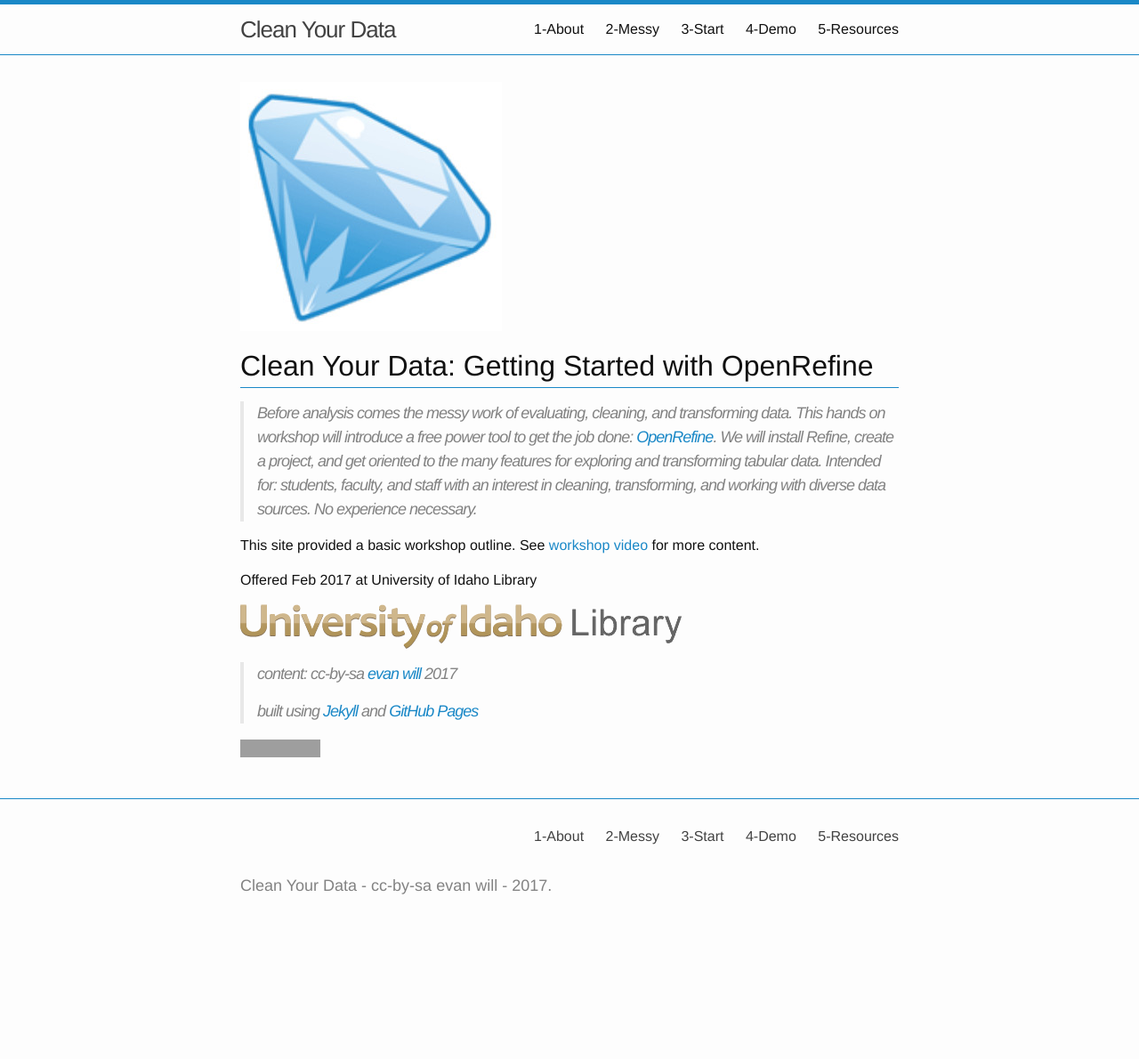
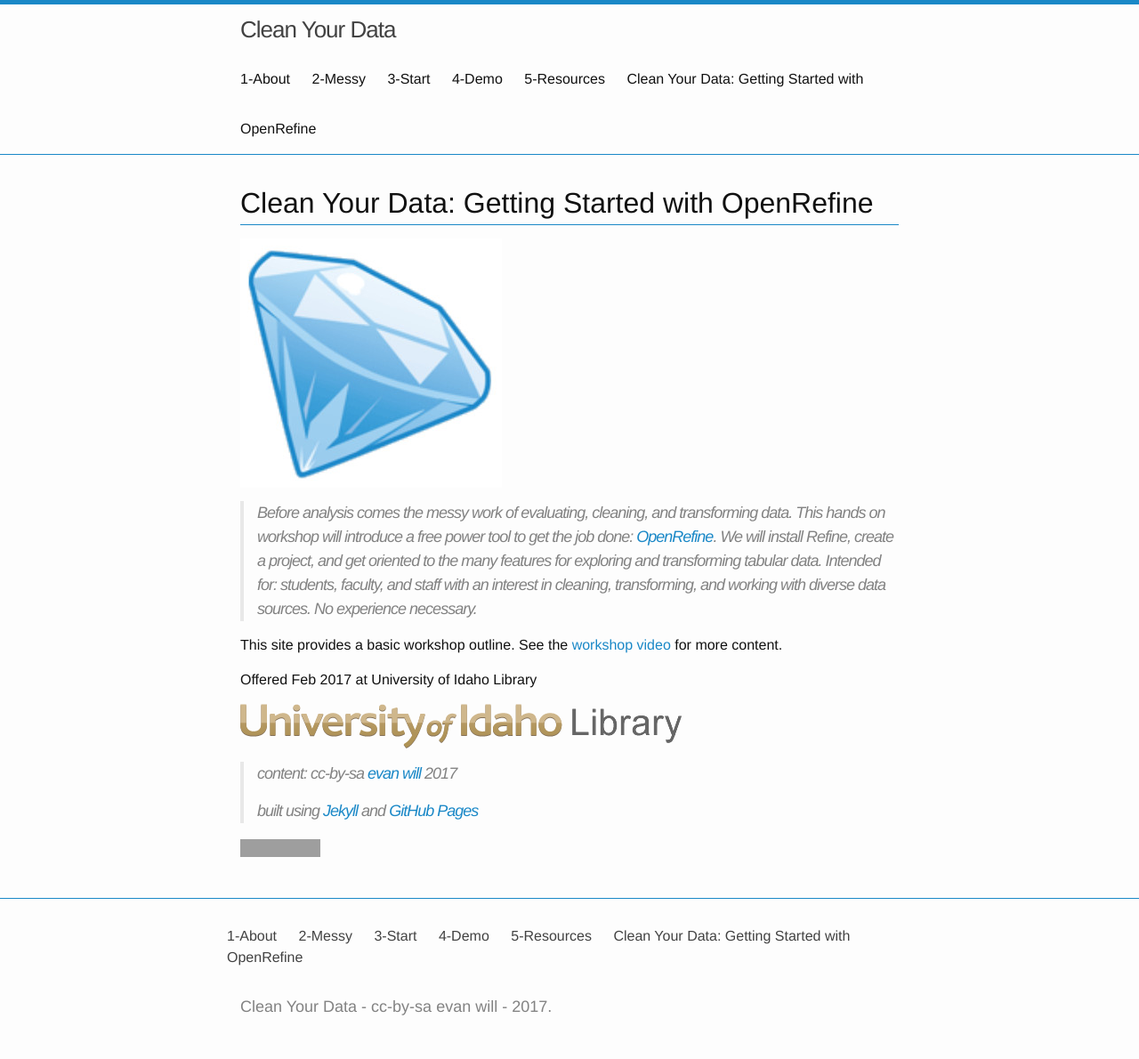
Before and after one commit to evanwill/clean-your-data, a Jekyll site: the page built from index.md, in a window 1280 px wide. Shown: the whole page at 89% size. Built offline with Jekyll 4.4.1, drawn with Linux system fonts in a browser that asks for light colours; our own code applies the rules of GitHub Pages for plain Markdown files; before the commit the page ends 1054 px from its top, so only the background shows below that; grey boxes are pictures that could not be loaded.

Commit message:
index update

```diff
--- a/index.md
+++ b/index.md
@@ -2,13 +2,13 @@
 layout: default
 ---
 
+# Clean Your Data: Getting Started with OpenRefine
+
 ![openrefine](images/refinegem.jpg)
-
-# Clean Your Data: Getting Started with OpenRefine
 
 > Before analysis comes the messy work of evaluating, cleaning, and transforming data. This hands on workshop will introduce a free power tool to get the job done: [OpenRefine](http://openrefine.org/index.html). We will install Refine, create a project, and get oriented to the many features for exploring and transforming tabular data. Intended for: students, faculty, and staff with an interest in cleaning, transforming, and working with diverse data sources. No experience necessary.
 
-This site provided a basic workshop outline. See [workshop video](https://youtu.be/wGVtycv3SS0) for more content.
+This site provides a basic workshop outline. See the [workshop video](https://youtu.be/wGVtycv3SS0) for more content.
 
 Offered Feb 2017 at University of Idaho Library
 
```
